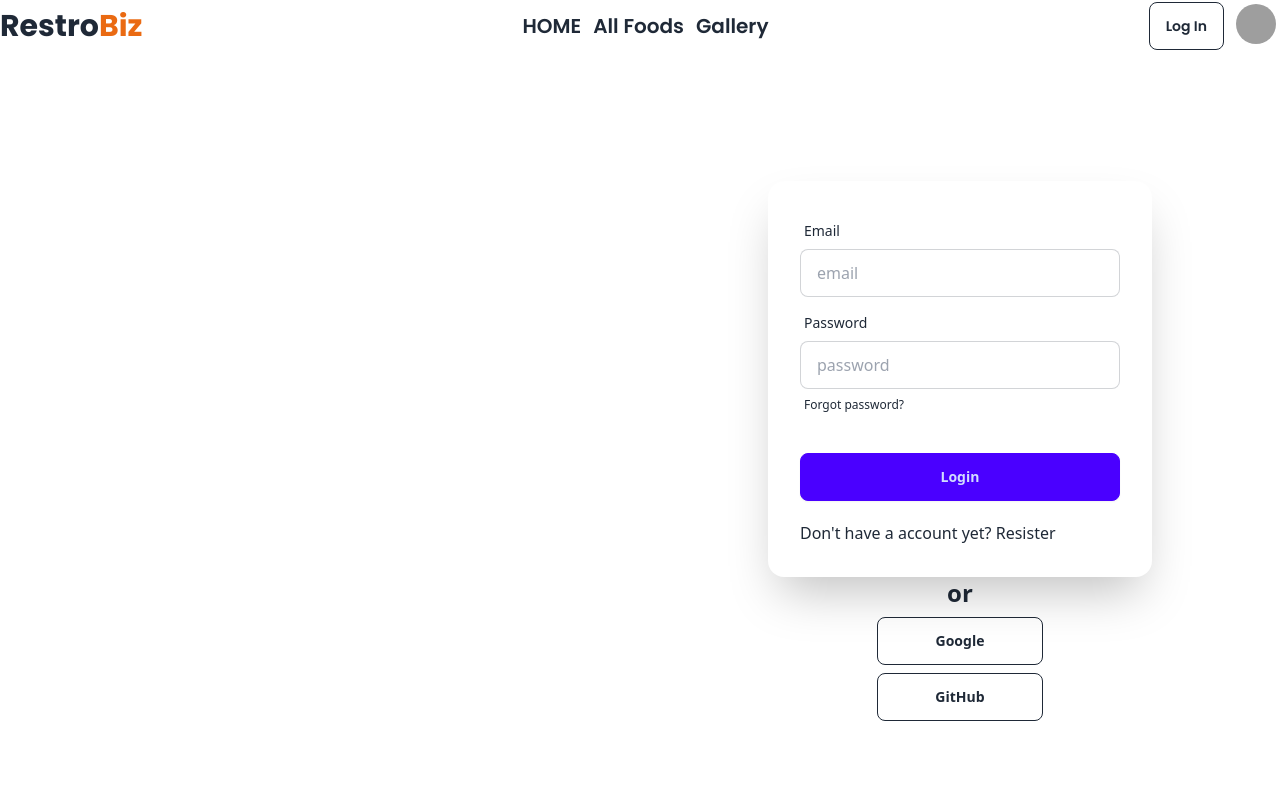
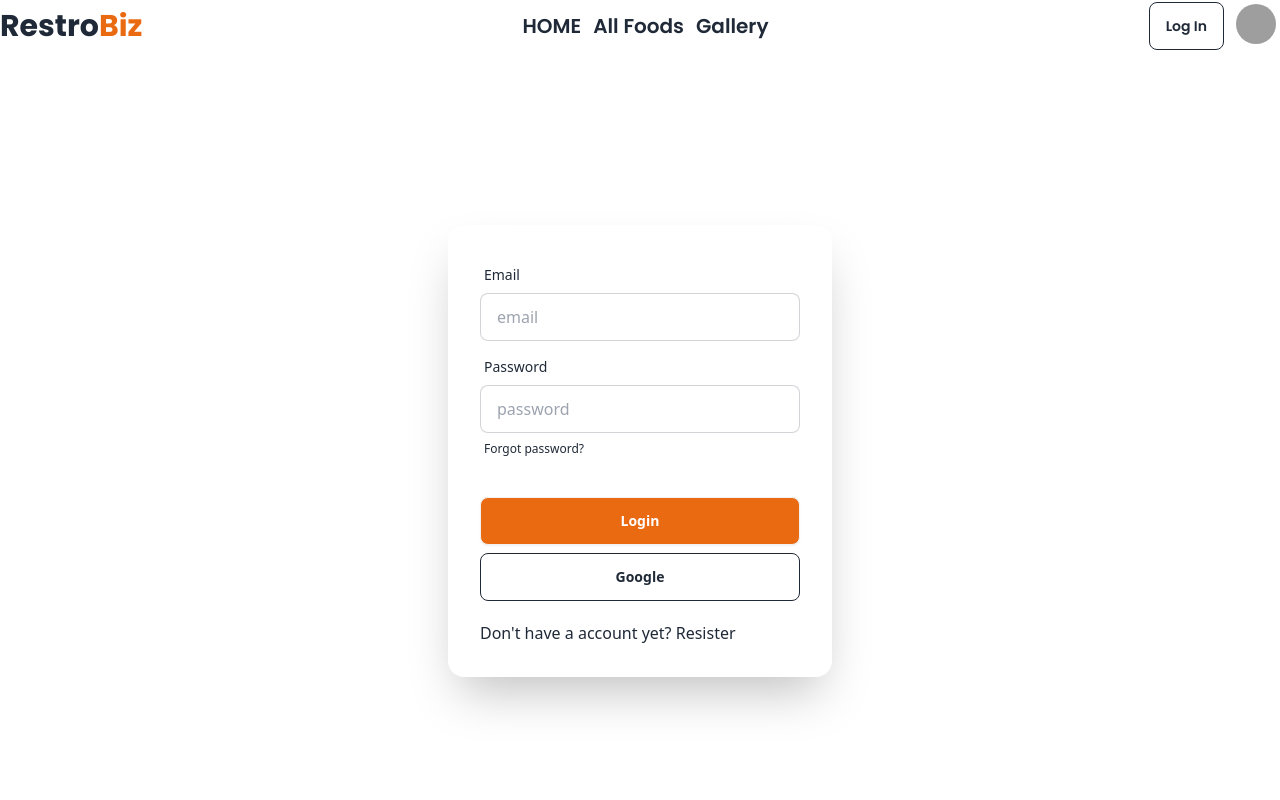
Before and after one commit to Juwelmia63/assignment-11-client, a React (Vite) app: page /login in a window 1280 px wide. Shown: the top 800 px of the page. Built offline with nearby package versions, Linux system fonts and the light colour scheme; grey boxes are pictures that could not be loaded; a web font is replaced by a local one.

Commit message:
clear log in page and resister page

```diff
--- a/src/pages/Login/Login.jsx
+++ b/src/pages/Login/Login.jsx
@@ -10,12 +10,6 @@ const Login = () => {
 
 
         <div className="hero min-h-screen flex lg:flex-row flex-col">
-
-            <div className="flex-1">
-
-            </div>
-
-
 
             <div className=" flex-col w-full flex-1 justify-center items-center flex">
 
@@ -43,8 +37,12 @@ const Login = () => {
                             </label>
                         </div>
                         <div className="form-control mt-6">
-                            <button className="btn btn-primary">Login</button>
+                            <button className="btn bg-[#EA6A12] text-white hover:text-black">Login</button>
                         </div>
+                        <button className="btn btn-outline w-full">
+
+                            Google
+                        </button>
 
 
 
@@ -59,20 +57,6 @@ const Login = () => {
 
 
 
-                <div className="text-center lg:text-left  ">
-                    <h1 className="text-2xl font-bold mb-2 text-center">or</h1>
-                    <div className="space-y-2">
-                        <button className="btn btn-outline w-full">
-
-                            Google
-                        </button>
-                        <button  className="btn btn-outline w-full">
-
-                            GitHub
-                        </button>
-
-                    </div>
-                </div>
             </div>
 
         </div>
--- a/src/pages/Resister/Resister.jsx
+++ b/src/pages/Resister/Resister.jsx
@@ -30,39 +30,39 @@ const Resister = () => {
 
 
 
-    // const [success, setSuccess] = useState('');
-    // const [resisterError, setresisterError] = useState('');
+    const [success, setSuccess] = useState('');
+    const [resisterError, setresisterError] = useState('');
     const [showpassword, setshowpassword] = useState(false);
 
 
-    // const handleresister = e => {
-    //     e.preventDefault();
+    const handleresister = e => {
+        e.preventDefault();
 
 
-    //     const form = e.target;
-    //     const email = form.email.value;
-    //     const password = form.password.value;
-    //     const name = form.name.value;
-    //     const photo = form.photo.value;
-    //     console.log(email, password, name, photo);
+        const form = e.target;
+        const email = form.email.value;
+        const password = form.password.value;
+        const name = form.name.value;
+        const photo = form.photo.value;
+        console.log(email, password, name, photo);
 
 
 
 
-    //     setresisterError('');
-    //     setSuccess('')
+        setresisterError('');
+        setSuccess('')
 
 
 
-    //     if (password.length < 6) {
-    //         setresisterError('Password Should Be 6 charecter or longer');
-    //         return;
-    //     }
+        if (password.length < 6) {
+            setresisterError('Password Should Be 6 charecter or longer');
+            return;
+        }
 
-    //     else if (! /^(?=.*[a-z])(?=.*[A-Z]).{6,}$/.test(password)) {
-    //         setresisterError('Password Must Have One Uppercase and One Lowercase Letter');
-    //         return;
-    //     }
+        else if (! /^(?=.*[a-z])(?=.*[A-Z]).{6,}$/.test(password)) {
+            setresisterError('Password Must Have One Uppercase and One Lowercase Letter');
+            return;
+        }
 
 
 
@@ -71,18 +71,18 @@ const Resister = () => {
 
 
 
-    //     createUser(email, password)
-    //         .then(result => {
-    //             console.log(result.user);
-    //             setSuccess('User Create Successfully')
-    //         })
+        // createUser(email, password)
+        //     .then(result => {
+        //         console.log(result.user);
+        //         setSuccess('User Create Successfully')
+        //     })
 
 
-    //         .catch(error => {
-    //             console.error(error)
-    //             setresisterError(error.message);
-    //         })
-    // }
+        //     .catch(error => {
+        //         console.error(error)
+        //         setresisterError(error.message);
+        //     })
+    }
 
 
 
@@ -103,7 +103,7 @@ const Resister = () => {
 
 
                 <div className="card shrink-0 w-full max-w-sm shadow-2xl bg-base-100">
-                    <form className="card-body">
+                    <form onSubmit={handleresister} className="card-body">
                         <div className="form-control">
                             <label className="label">
                                 <span className="label-text">Name</span>
@@ -157,17 +157,17 @@ const Resister = () => {
                         </div>
 
                         <div className="form-control mt-6">
-                            <button className="btn btn-primary">Resister</button>
+                            <button className="btn bg-[#EA6A12] text-white hover:text-black">Resister</button>
                         </div>
 
 
-                        {/* {
+                        {
                             resisterError && <p className="text-red-700">{resisterError}</p>
                         }
 
                         {
                             success && <p className="text-green-600">{success}</p>
-                        } */}
+                        }
 
                         <div className="mt-3">
                             <p>Already have an account? <Link to="/login">Log in</Link> </p>
```
Also changed, not shown: .eslintrc.cjs.
